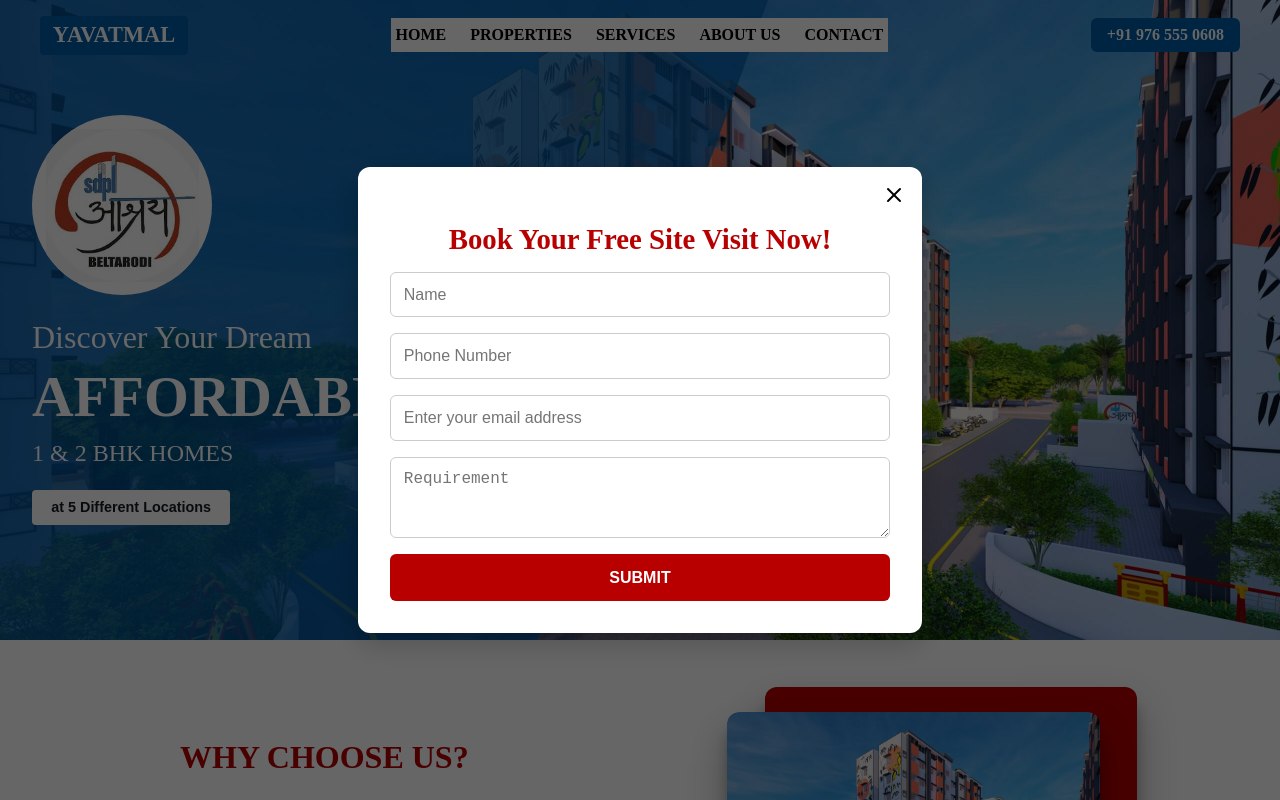
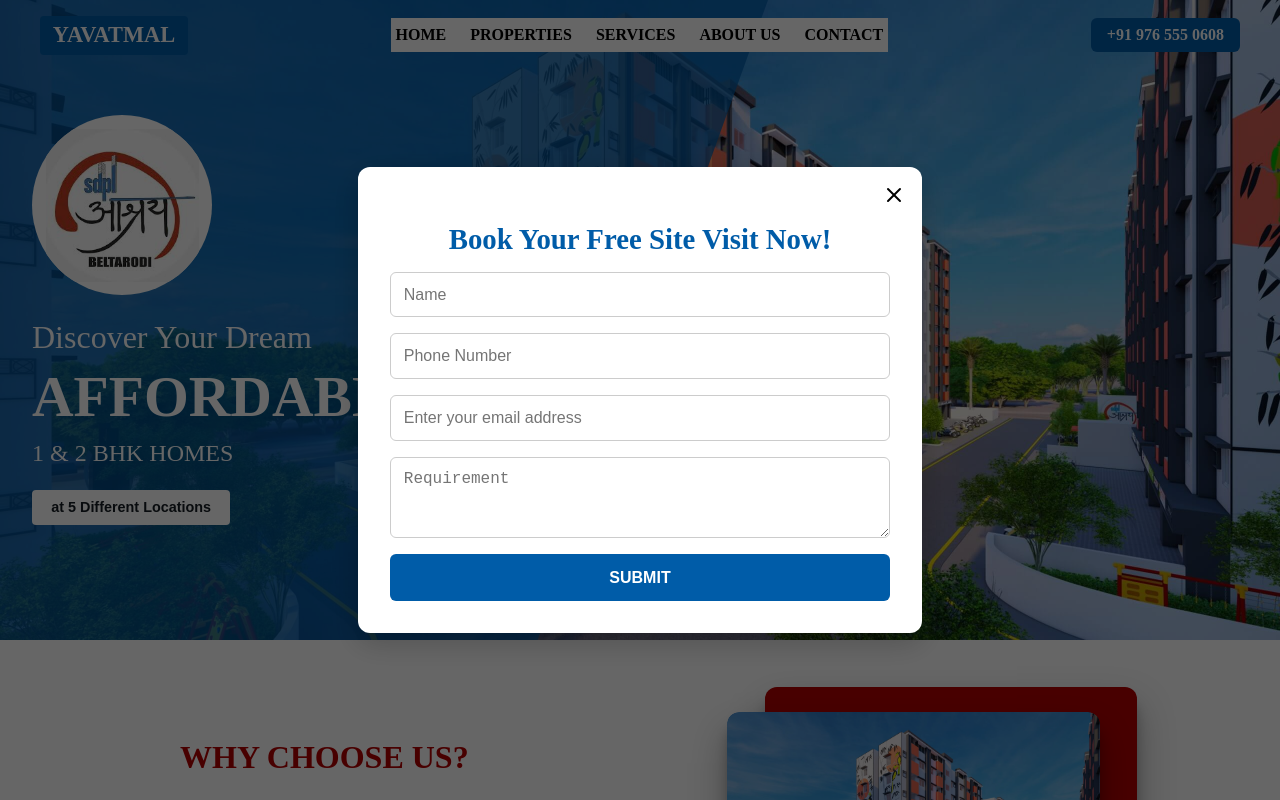
Before and after one commit to madhumitasugandhi/Property-Dealers, a React (Vite) app: page / in a window 1280 px wide. Shown: the top 800 px of the page. Built offline with nearby package versions, Linux system fonts and the light colour scheme.

Commit message:
Color changed.

```diff
--- a/src/components/ContactModal.jsx
+++ b/src/components/ContactModal.jsx
@@ -27,7 +27,7 @@ const Modal = styled.div`
 `;
 
 const Title = styled.h2`
-  color: #b80000;
+  color: #005ca8;
   font-size: 1.8rem;
   margin-bottom: 1rem;
 `;
@@ -53,7 +53,7 @@ const TextArea = styled.textarea`
 `;
 
 const SubmitButton = styled.button`
-  background-color: #b80000;
+  background-color: #005ca8;
   color: white;
   padding: 0.9rem;
   border: none;
@@ -63,7 +63,7 @@ const SubmitButton = styled.button`
   cursor: pointer;
 
   &:hover {
-    background-color: #a00000;
+    background-color: #005ca8;
   }
 `;
 
@@ -73,6 +73,14 @@ const CloseIcon = styled(FiX)`
   right: 1rem;
   font-size: 1.5rem;
   cursor: pointer;
+
+
+  &:hover {
+    background-color: #005ca8;
+    color:#fff;
+    padding:2px;
+    border-radius:2px;
+  }
 `;
 
 const ContactModal = ({ onClose }) => {
```
